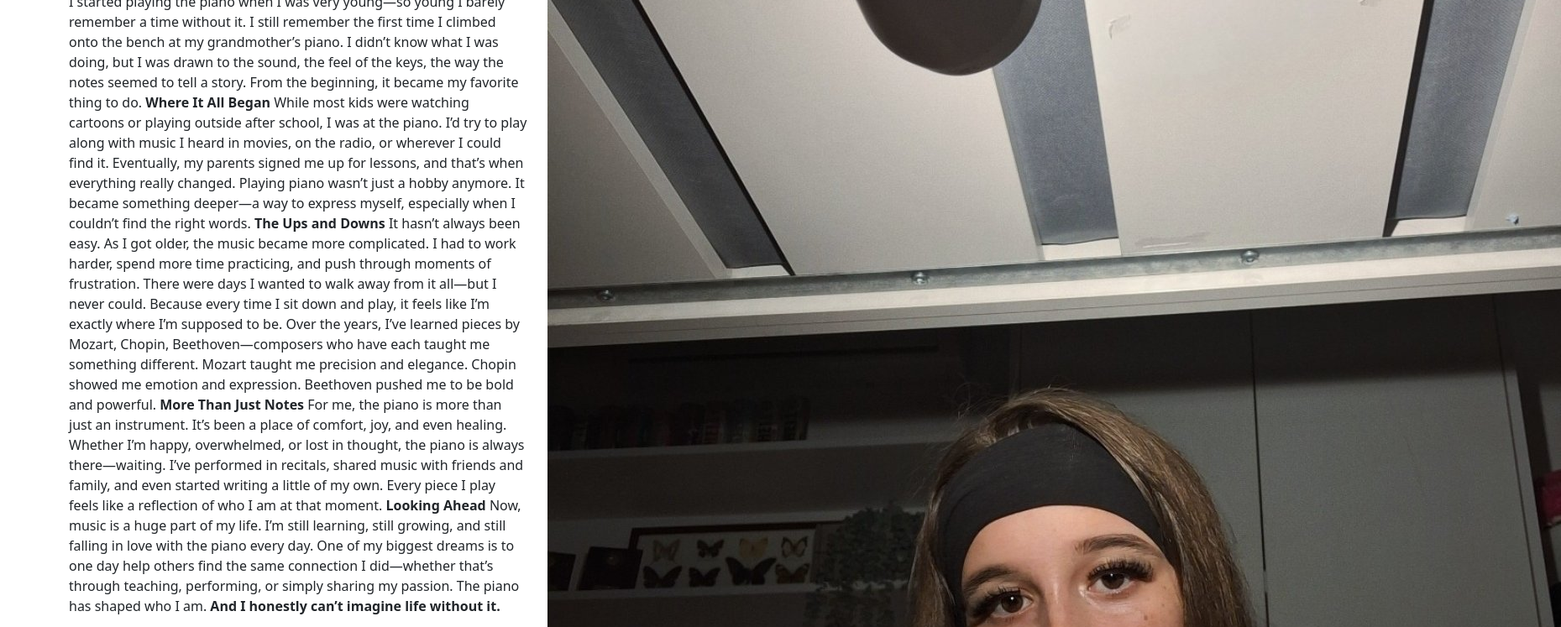
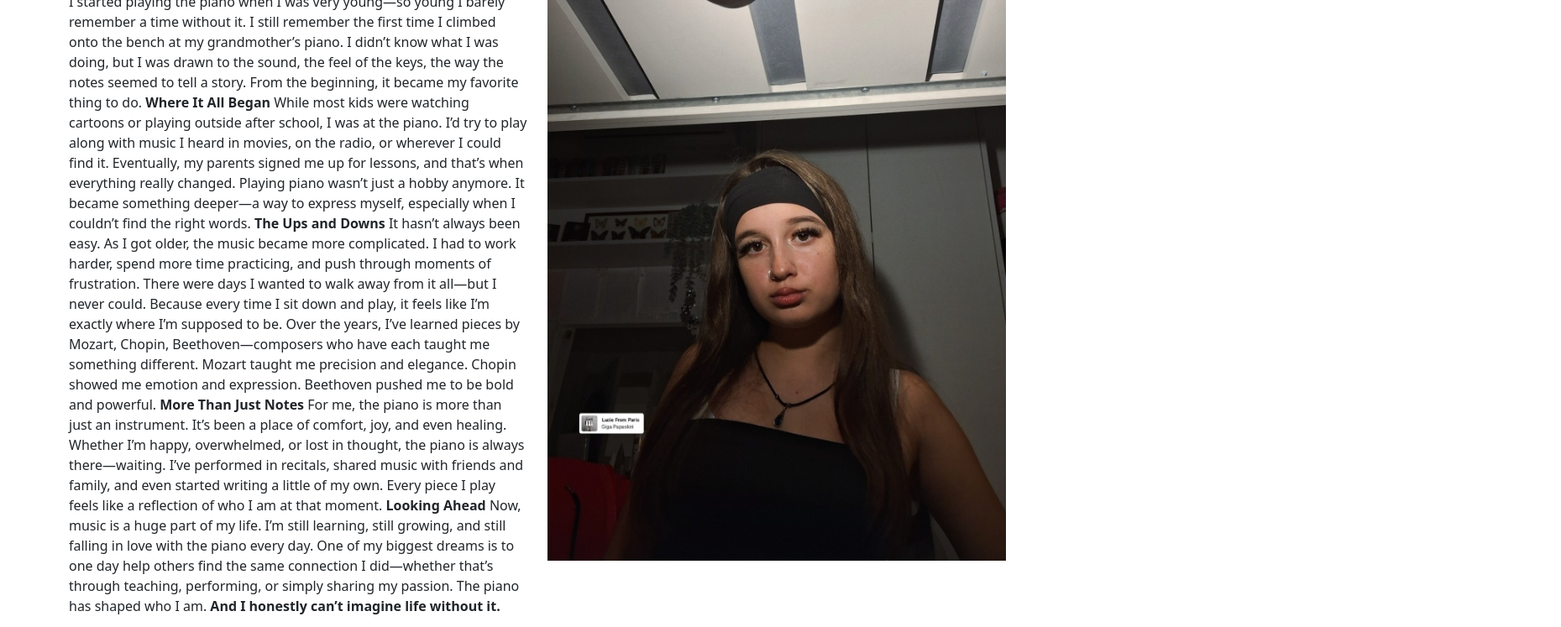
Before and after one commit to melina361/melina361.github.io, a plain HTML site: page index.html in a window 1280 px wide. Shown: the part 216-963 px from the top of the page at 84% size, 1859 px wide, since content can reach past the window. Drawn offline with nearby package versions, Linux system fonts and the light colour scheme.

Commit message:
Add files via upload

```diff
--- a/index.html
+++ b/index.html
@@ -52,7 +52,7 @@ The piano has shaped who I am.
 <strong>And I honestly can’t imagine life without it.</strong> </p>
 			</div>
 			<div class="col-md-6">
-				<img src="./img/melina.jpg">
+				<img class="img-fluid" src="./img/melina.jpg">
 			</div>
 		</div>
 		<div class="row">
```
